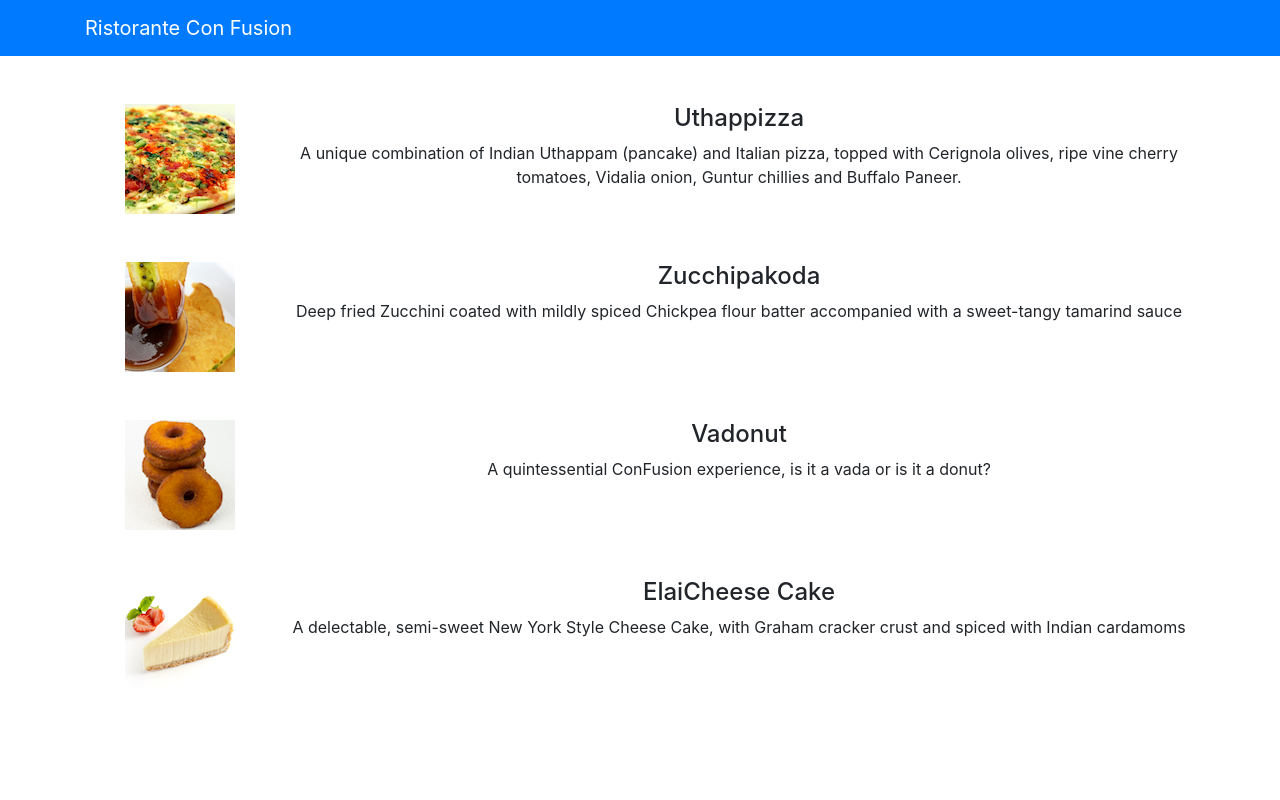
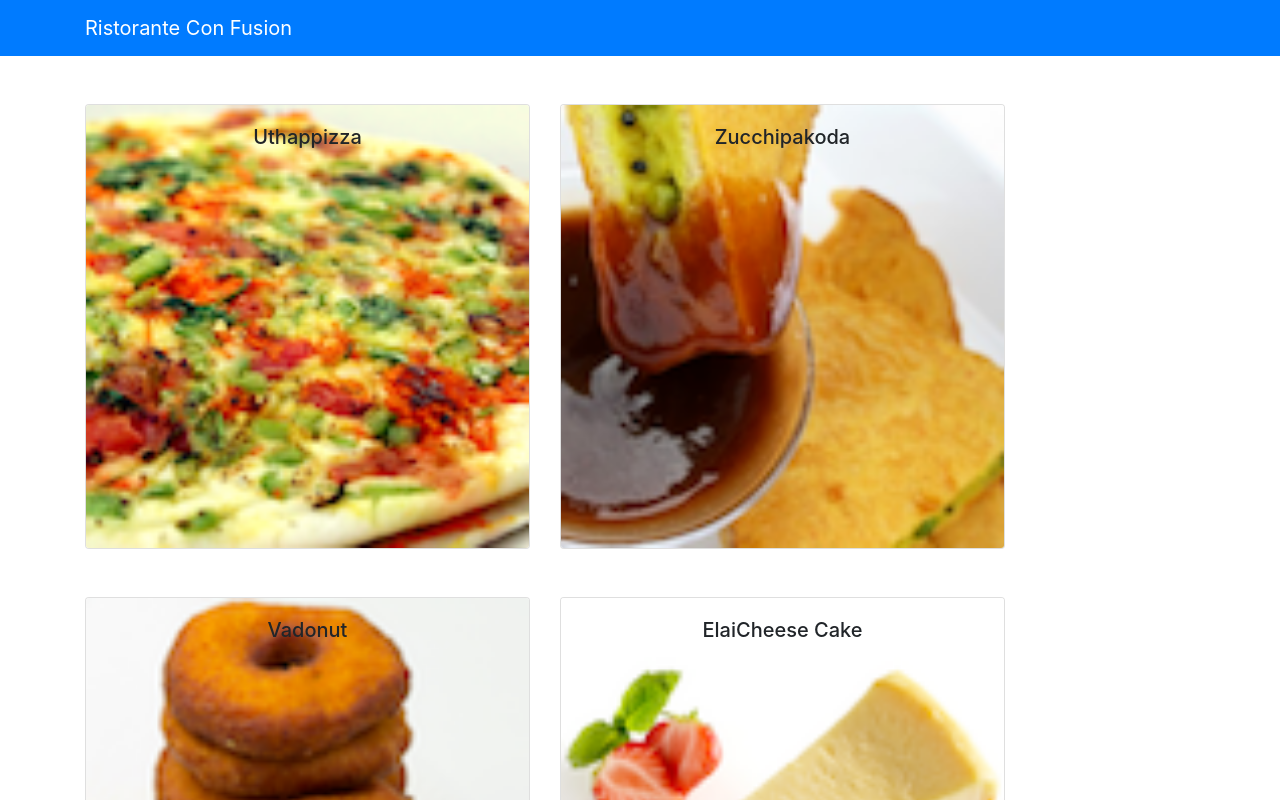
Before and after one commit to scrambleegg7/react-restaurants, a React (Create React App) app: page / in a window 1280 px wide. Shown: the top 800 px of the page. Built offline with nearby package versions, Linux system fonts and the light colour scheme.

Commit message:
CardImage - onClick to render image

```diff
--- a/src/components/MenuComponent.js
+++ b/src/components/MenuComponent.js
@@ -1,6 +1,6 @@
 import React, { Component } from 'react';
-import { Media } from 'reactstrap';
-
+//import { Media } from 'reactstrap';
+import { Card, CardImg, CardImgOverlay, CardText, CardBody, CardTitle} from 'reactstrap';
 
 class Menu extends Component {
 
@@ -9,35 +9,56 @@
         super(props);
 
         this.state = {
+            selectedDish: null
+        }
+
+    }
+
+    onDishSelect(dish) {
+        this.setState( { selectedDish: dish});
+    }
+
+    renderDish(dish) {
+        if (dish != null) {
+            return(
+                <Card>
+                    <CardImg width='100%' object src={dish.image} alt={dish.name} />
+                    <CardBody>
+                        <CardTitle>{dish.name}</CardTitle>
+                        <CardText>{dish.description}</CardText>
+                    </CardBody>
+                </Card>
+            )
 
         }
-
+        else {
+            return(
+                <div></div>
+            )
+        }
     }
 
     render() {
 
         const menu = this.props.dishes.map((dish) => {
             return (
-                <div key={dish.id} className="col-12 mt-5">
-                    <Media tag="li">
-                        <Media left middle>
-                            <Media object src={dish.image} alt={dish.name} />
-                        </Media>
-                        <Media body className="ml-5">
-                            <Media heading> {dish.name} </Media>
-                            <p>{dish.description}</p>
-                        </Media>
-                    </Media>
+                <div key={dish.id} className="col-12 col-md-5 mt-5">
+                    <Card onClick={() => this.onDishSelect(dish)}>
+                        <CardImg width='100%' object src={dish.image} alt={dish.name} />
+                        <CardImgOverlay>
+                            <CardTitle> {dish.name} </CardTitle>
+                        </CardImgOverlay>
+                    </Card>
                 </div>
             );
         });
         return (
             <div className="container">
                 <div className="row">
-                    <Media list>
-                        {menu}
-                    </Media>
-
+                    {menu}
+                </div>
+                <div className="row">
+                    {this.renderDish(this.state.selectedDish)}
                 </div>
             </div>
         );
```
Also changed, not shown: 1 other file (tests, documents, lock files or other folders).
